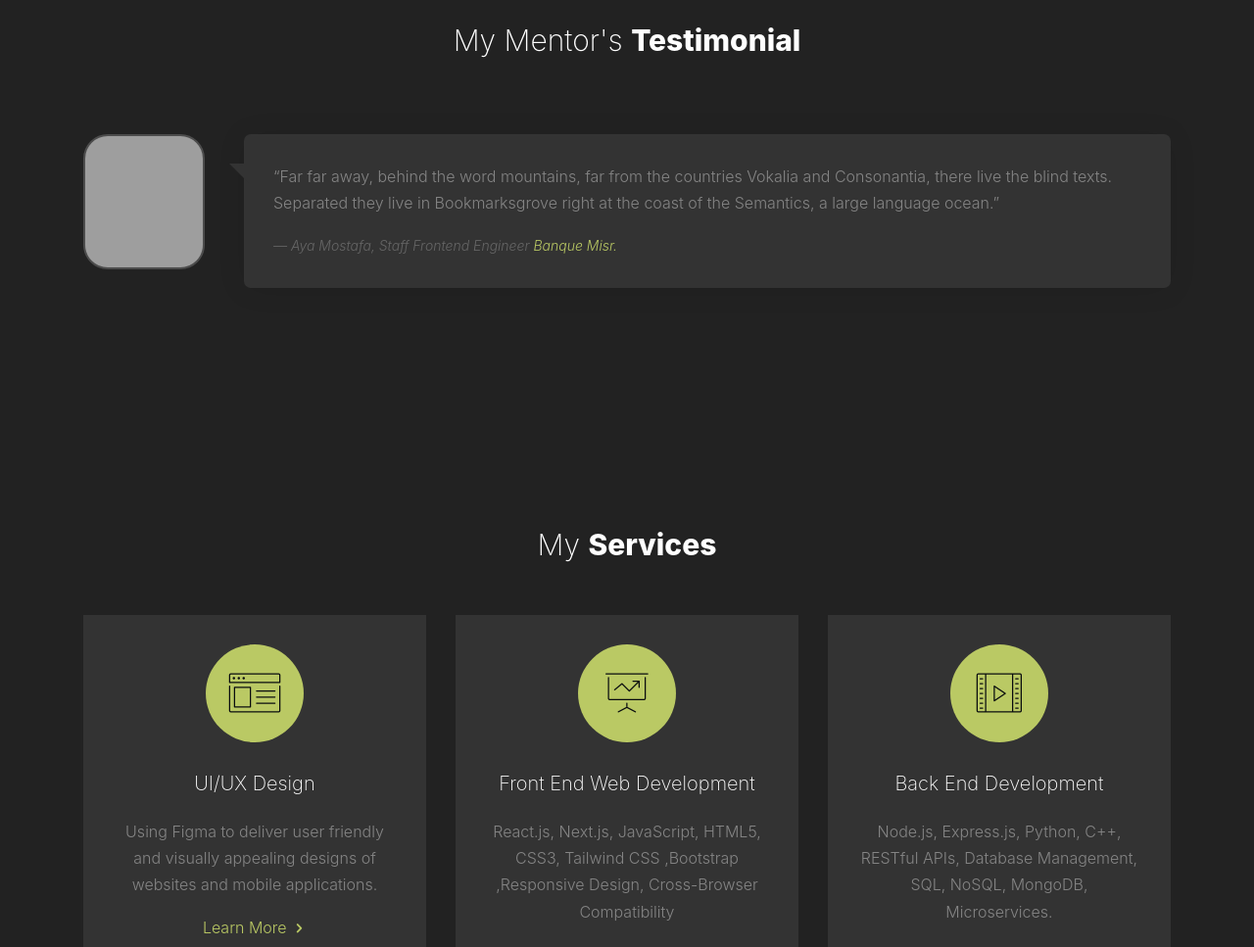
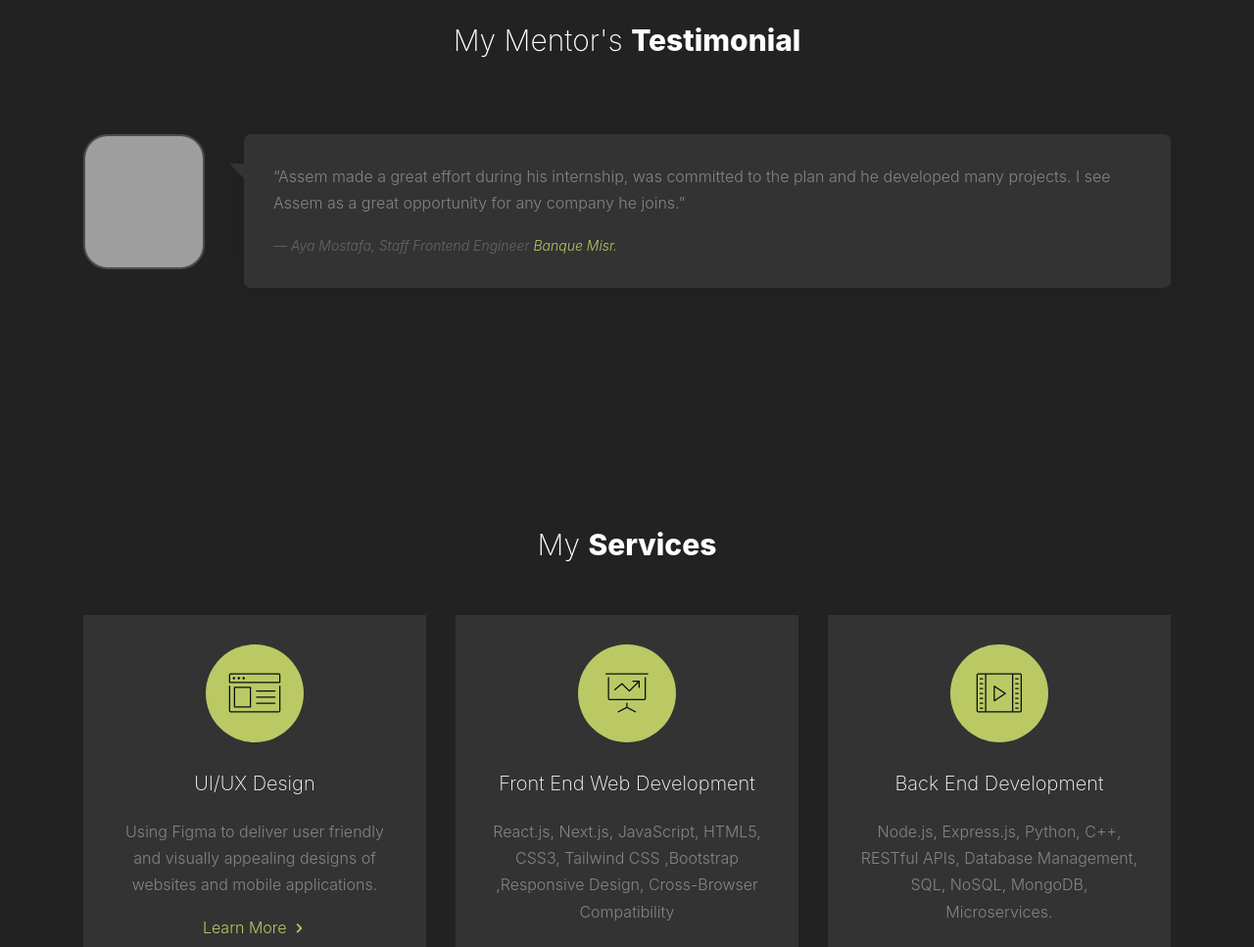
Before and after one commit to AssemSadek90/my-portfolio, a plain HTML site: page index.html in a window 1280 px wide. Shown: the part 3810-4777 px from the top of the page at 98% size. Drawn offline with nearby package versions, Linux system fonts and the light colour scheme; grey boxes are pictures that could not be loaded; files whose address does not match are found by name.

Commit message:
Add testemonial.

```diff
--- a/index.html
+++ b/index.html
@@ -438,10 +438,9 @@
               </div>
               <blockquote class="block-47-quote">
                 <p>
-                  &ldquo;Far far away, behind the word mountains, far from the
-                  countries Vokalia and Consonantia, there live the blind texts.
-                  Separated they live in Bookmarksgrove right at the coast of
-                  the Semantics, a large language ocean.&rdquo;
+                  &ldquo;Assem made a great effort during his internship, was
+                  committed to the plan and he developed many projects. I see
+                  Assem as a great opportunity for any company he joins.&rdquo;
                 </p>
                 <cite class="block-47-quote-author"
                   >&mdash; Aya Mostafa, Staff Frontend Engineer
```
